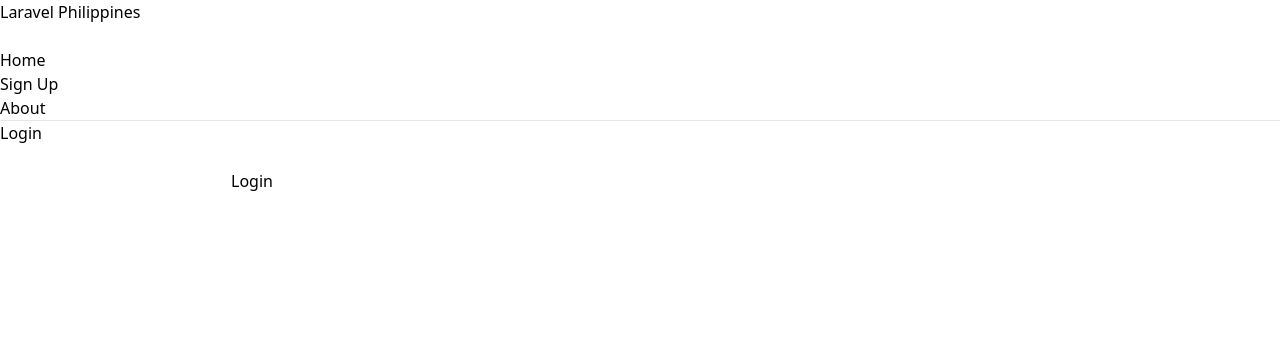
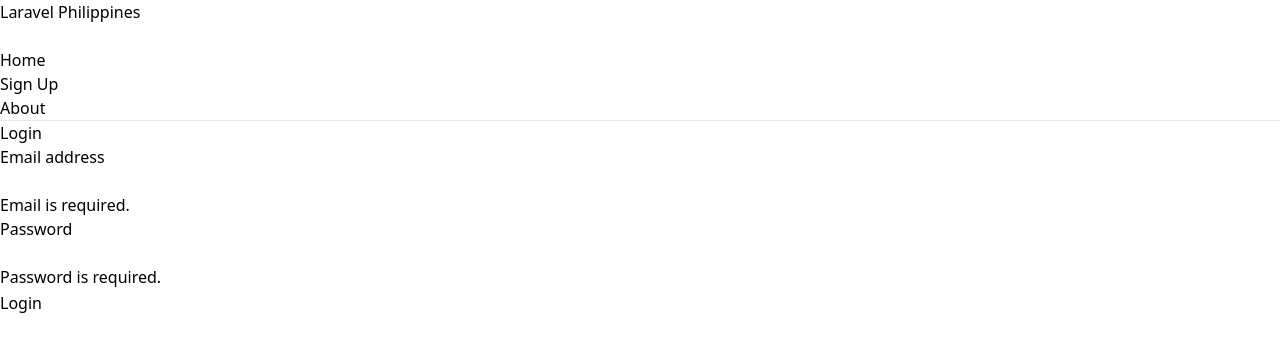
Before and after one commit to kuya-joe/vite-react-ts-starter, a React (Vite) app: page /login in a window 1280 px wide. Shown: the top 352 px of the page. Built offline with nearby package versions, Linux system fonts and the light colour scheme.

Commit message:
feat: add Login basic functionality

```diff
--- a/package.json
+++ b/package.json
@@ -12,9 +12,14 @@
     "test": "vitest"
   },
   "dependencies": {
+    "@chakra-ui/react": "^2.7.0",
+    "@emotion/react": "^11.11.1",
+    "@emotion/styled": "^11.11.0",
+    "framer-motion": "^10.12.16",
     "react": "^18.2.0",
     "react-bulma-components": "^4.1.0",
     "react-dom": "^18.2.0",
+    "react-gravatar": "^2.6.3",
     "react-hook-form": "^7.44.3",
     "react-router-dom": "^6.11.1"
   },
--- a/src/components/Login.tsx
+++ b/src/components/Login.tsx
@@ -1,12 +1,54 @@
 /* TODO Add handler and login to direct to dashboard */
+import { useState } from 'react';
+
+import {  FormControl,
+  FormLabel,
+  FormErrorMessage,
+  FormHelperText,
+  Input,
+  Button
+} from '@chakra-ui/react'
+
 export default function Login() {
+  const [formEmail, setFormEmail] = useState('')
+  const [formPassword, setFormPassword] = useState('')
+  const handleEmailInputChange = (e: React.SyntheticEvent) => setFormEmail(e.target.value)
+
+  const isEmailError = formEmail === ''
+
+  const handlePasswordInputChange = (e: React.SyntheticEvent) => setFormPassword(e.target.value)
+
+  const isPasswordError = formPassword === ''
+
   return (
     <div>
       <h2>Login</h2>
       <form>
-        <input name="email"/><br />
-        <input type="password" />
-        <button type="submit">Login</button>
+        <FormControl isInvalid={isEmailError}>
+          <FormLabel>Email address</FormLabel>
+          <Input type='email' value={formEmail} onChange={handleEmailInputChange}/>
+          {!isEmailError ? (
+            <FormHelperText>
+              Enter the email you'd like to use.
+            </FormHelperText>
+          ) : (
+            <FormErrorMessage>Email is required.</FormErrorMessage>
+          )}
+        </FormControl>
+
+        <FormControl isInvalid={isPasswordError}>
+          <FormLabel>Password</FormLabel>
+          <Input type='password' value={formPassword} onChange={handlePasswordInputChange}/>
+          {!isPasswordError ? (
+            <FormHelperText>
+              Please enter your password for your account.
+            </FormHelperText>
+          ) : (
+            <FormErrorMessage>Password is required.</FormErrorMessage>
+          )}
+        </FormControl>
+
+        <Button colorScheme='orange'>Login</Button>
       </form>
     </div>
   )
```
Also changed, not shown: 1 other file (tests, documents, lock files or other folders).
